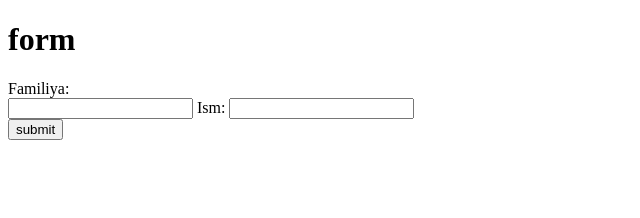
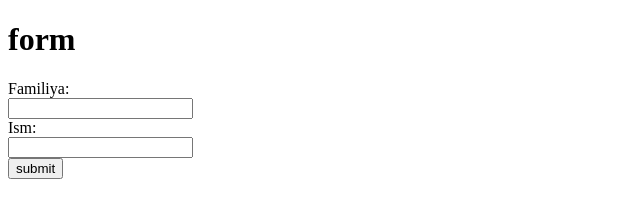
Before and after one commit to JKsenahack/form, a plain HTML site: page index.html in a window 1280 px wide. Shown: the whole page, without its empty margins (0-640 px from the left). Drawn offline with Linux system fonts and the light colour scheme.

Commit message:
new update

```diff
--- a/index.html
+++ b/index.html
@@ -9,8 +9,8 @@
     <h1>form</h1>
     <form>
     <label for="name">Familiya:</label><br>
-    <input type="text">
-    <label for="name">Ism:</label>
+    <input type="text"><br>
+    <label for="name">Ism:</label><br>
     <input type="text"><br>
     <input type="submit" value="submit">
     </form>
```
